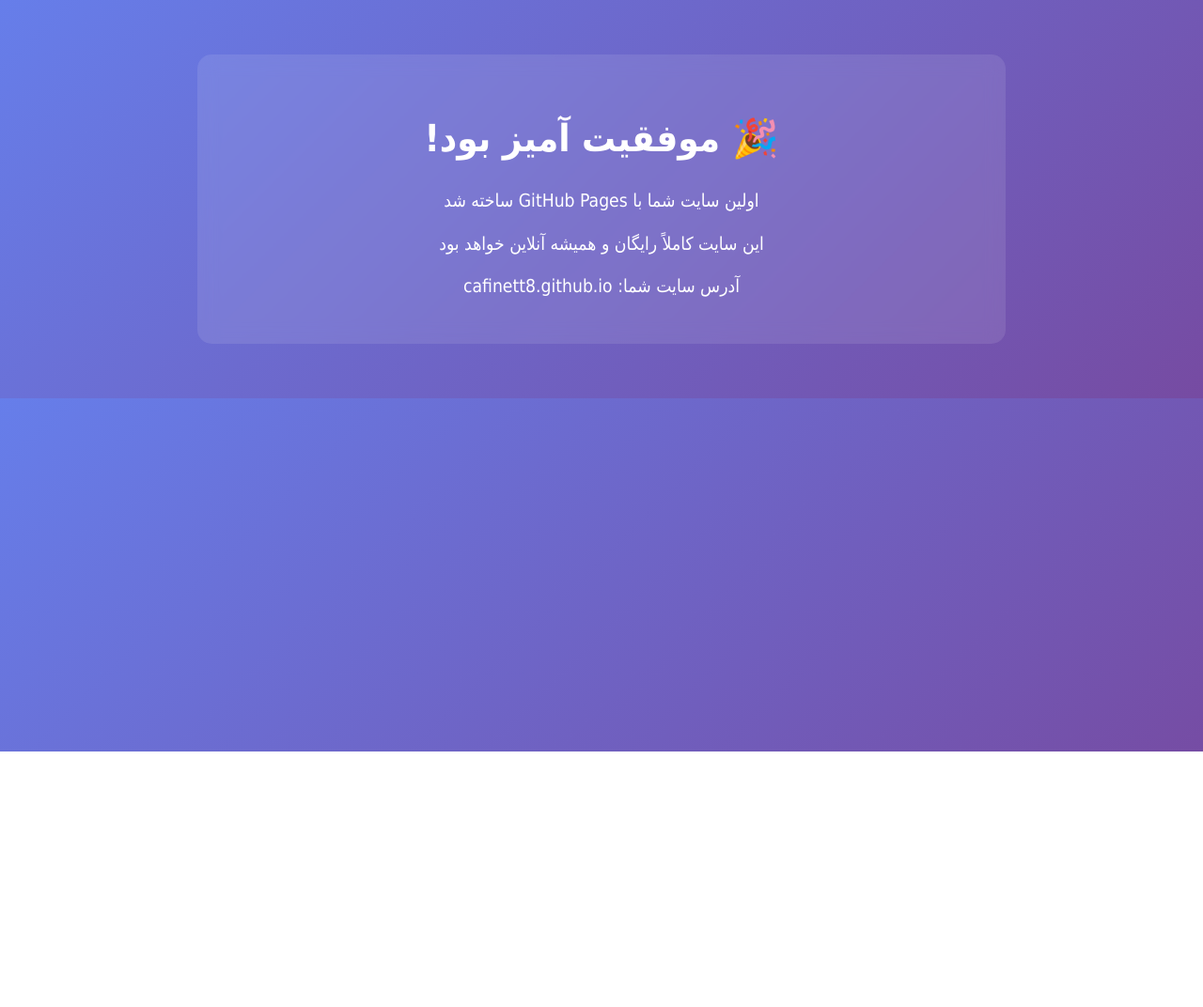
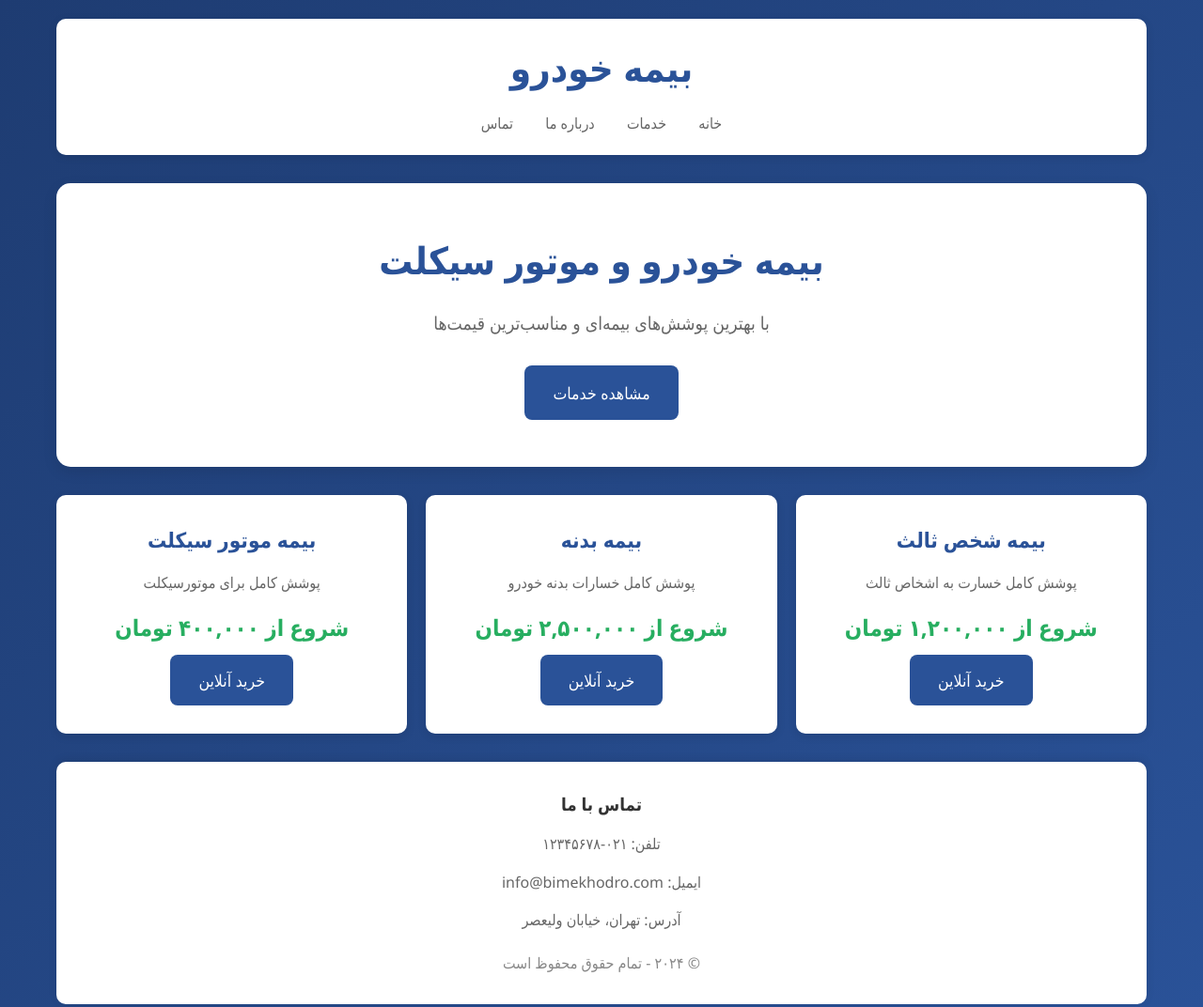
Before and after one commit to mahdihazaratips5-eng/cafinett8.github.io, a plain HTML site: page index.html in a window 1280 px wide. Shown: the top 1072 px of the page at 94% size. Before the commit the page ends 800 px from the top, so only its background shows below. Drawn offline with Linux system fonts and the light colour scheme.

Commit message:
Update index.html

```diff
--- a/index.html
+++ b/index.html
@@ -3,40 +3,201 @@
 <head>
     <meta charset="UTF-8">
     <meta name="viewport" content="width=device-width, initial-scale=1.0">
-    <title>سایت من</title>
+    <title>بیمه خودرو - بیمه موتور</title>
     <style>
+        * {
+            margin: 0;
+            padding: 0;
+            box-sizing: border-box;
+            font-family: 'Segoe UI', Tahoma, Geneva, Verdana, sans-serif;
+        }
+
         body {
-            font-family: Tahoma, Arial, sans-serif;
-            text-align: center;
-            background: linear-gradient(135deg, #667eea 0%, #764ba2 100%);
-            color: white;
-            padding: 50px;
+            background: linear-gradient(135deg, #1e3c72 0%, #2a5298 100%);
+            color: #333;
             line-height: 1.6;
         }
-        h1 {
+
+        .container {
+            max-width: 1200px;
+            margin: 0 auto;
+            padding: 20px;
+        }
+
+        header {
+            background: white;
+            padding: 20px 0;
+            box-shadow: 0 2px 10px rgba(0,0,0,0.1);
+            border-radius: 10px;
+            margin-bottom: 30px;
+        }
+
+        .logo {
+            text-align: center;
+            font-size: 2.5em;
+            color: #2a5298;
+            font-weight: bold;
+        }
+
+        .nav {
+            text-align: center;
+            margin-top: 15px;
+        }
+
+        .nav a {
+            margin: 0 15px;
+            text-decoration: none;
+            color: #666;
+            font-weight: 500;
+        }
+
+        .nav a:hover {
+            color: #2a5298;
+        }
+
+        .hero {
+            background: white;
+            padding: 50px;
+            border-radius: 15px;
+            text-align: center;
+            margin-bottom: 30px;
+            box-shadow: 0 5px 15px rgba(0,0,0,0.1);
+        }
+
+        .hero h1 {
+            color: #2a5298;
             font-size: 2.5em;
             margin-bottom: 20px;
         }
-        p {
+
+        .hero p {
+            color: #666;
             font-size: 1.2em;
+            margin-bottom: 30px;
+        }
+
+        .btn {
+            background: #2a5298;
+            color: white;
+            padding: 15px 30px;
+            border: none;
+            border-radius: 8px;
+            font-size: 1.1em;
+            cursor: pointer;
+            text-decoration: none;
+            display: inline-block;
+        }
+
+        .btn:hover {
+            background: #1e3c72;
+        }
+
+        .services {
+            display: grid;
+            grid-template-columns: repeat(auto-fit, minmax(300px, 1fr));
+            gap: 20px;
+            margin-bottom: 30px;
+        }
+
+        .service-card {
+            background: white;
+            padding: 30px;
+            border-radius: 10px;
+            box-shadow: 0 3px 10px rgba(0,0,0,0.1);
+            text-align: center;
+        }
+
+        .service-card h3 {
+            color: #2a5298;
+            margin-bottom: 15px;
+            font-size: 1.4em;
+        }
+
+        .service-card p {
+            color: #666;
+            margin-bottom: 15px;
+        }
+
+        .price {
+            font-size: 1.5em;
+            color: #27ae60;
+            font-weight: bold;
+            margin: 10px 0;
+        }
+
+        footer {
+            background: white;
+            padding: 30px;
+            border-radius: 10px;
+            text-align: center;
+            margin-top: 30px;
+            box-shadow: 0 -2px 10px rgba(0,0,0,0.1);
+        }
+
+        .contact-info {
+            color: #666;
             margin: 15px 0;
         }
-        .container {
-            max-width: 800px;
-            margin: 0 auto;
-            background: rgba(255,255,255,0.1);
-            padding: 30px;
-            border-radius: 15px;
-            backdrop-filter: blur(10px);
+
+        @media (max-width: 768px) {
+            .hero h1 {
+                font-size: 2em;
+            }
+
+            .hero {
+                padding: 30px 20px;
+            }
         }
     </style>
 </head>
 <body>
     <div class="container">
-        <h1>🎉 موفقیت آمیز بود!</h1>
-        <p>اولین سایت شما با GitHub Pages ساخته شد</p>
-        <p>این سایت کاملاً رایگان و همیشه آنلاین خواهد بود</p>
-        <p>آدرس سایت شما: cafinett8.github.io</p>
+        <header>
+            <div class="logo">بیمه خودرو</div>
+            <nav class="nav">
+                <a href="#home">خانه</a>
+                <a href="#services">خدمات</a>
+                <a href="#about">درباره ما</a>
+                <a href="#contact">تماس</a>
+            </nav>
+        </header>
+
+        <section class="hero" id="home">
+            <h1>بیمه خودرو و موتور سیکلت</h1>
+            <p>با بهترین پوشش‌های بیمه‌ای و مناسب‌ترین قیمت‌ها</p>
+            <a href="#services" class="btn">مشاهده خدمات</a>
+        </section>
+
+        <section class="services" id="services">
+            <div class="service-card">
+                <h3>بیمه شخص ثالث</h3>
+                <p>پوشش کامل خسارت به اشخاص ثالث</p>
+                <div class="price">شروع از ۱,۲۰۰,۰۰۰ تومان</div>
+                <button class="btn">خرید آنلاین</button>
+            </div>
+
+            <div class="service-card">
+                <h3>بیمه بدنه</h3>
+                <p>پوشش کامل خسارات بدنه خودرو</p>
+                <div class="price">شروع از ۲,۵۰۰,۰۰۰ تومان</div>
+                <button class="btn">خرید آنلاین</button>
+            </div>
+
+            <div class="service-card">
+                <h3>بیمه موتور سیکلت</h3>
+                <p>پوشش کامل برای موتورسیکلت</p>
+                <div class="price">شروع از ۴۰۰,۰۰۰ تومان</div>
+                <button class="btn">خرید آنلاین</button>
+            </div>
+        </section>
+
+        <footer id="contact">
+            <h3>تماس با ما</h3>
+            <div class="contact-info">تلفن: ۰۲۱-۱۲۳۴۵۶۷۸</div>
+            <div class="contact-info">ایمیل: info@bimekhodro.com</div>
+            <div class="contact-info">آدرس: تهران، خیابان ولیعصر</div>
+            <p style="margin-top: 20px; color: #888;">© ۲۰۲۴ - تمام حقوق محفوظ است</p>
+        </footer>
     </div>
 </body>
 </html>
```
